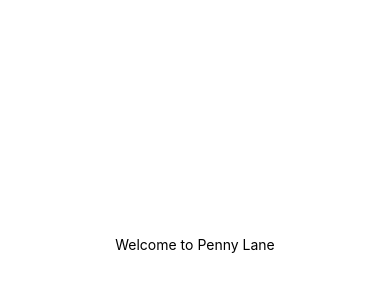
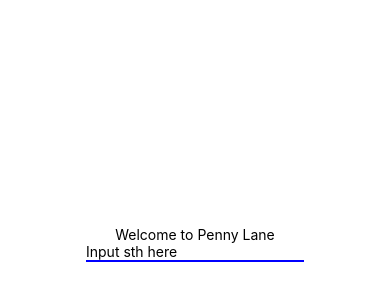
Before and after one commit to 1v17/5520project, a React Native app: screen / in a window 390 px wide. Shown: the part 178-478 px from the top of the page. Built offline with nearby package versions, Linux system fonts and the light colour scheme.

Commit message:
add text input

```diff
--- a/App.js
+++ b/App.js
@@ -1,14 +1,26 @@
 import { StatusBar } from 'expo-status-bar';
-import { StyleSheet, Text, View } from 'react-native';
+import { StyleSheet, Text, TextInput, View } from 'react-native';
 import Header from './components/Header';
+import { useState } from 'react';
 
 export default function App() {
   const appName = 'Penny Lane';
+  const [text, setText] = useState("");
   return (
     <View style={styles.container}>
 
       <StatusBar style="auto" />
       <Header name={appName}/>
+      <TextInput placeholder="Input sth here"
+        keyboardType='default'
+        style={{borderBottomColor: "blue", borderBottomWidth: 2}}
+        value={text}
+        onChangeText={function (changedText) { // alternative: use arrow function
+          // console.log(changedText);
+          setText(changedText);  // don't just call the function here
+        }}/>
+      <Text>{text}</Text>
+
     </View>
   );
 }
```
